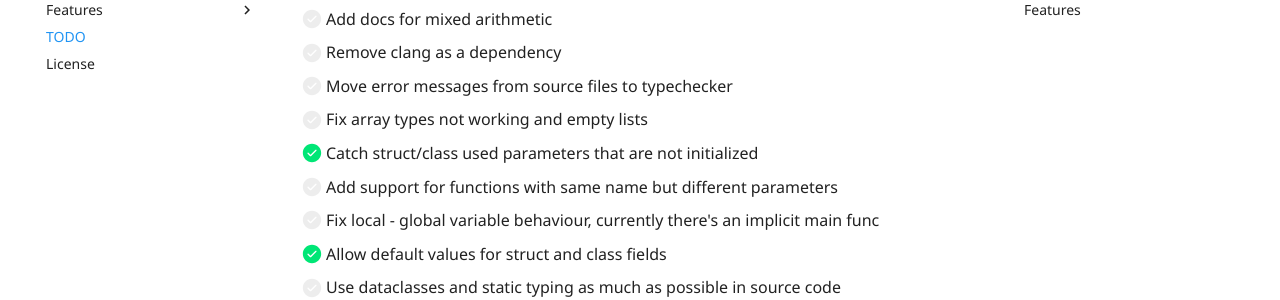
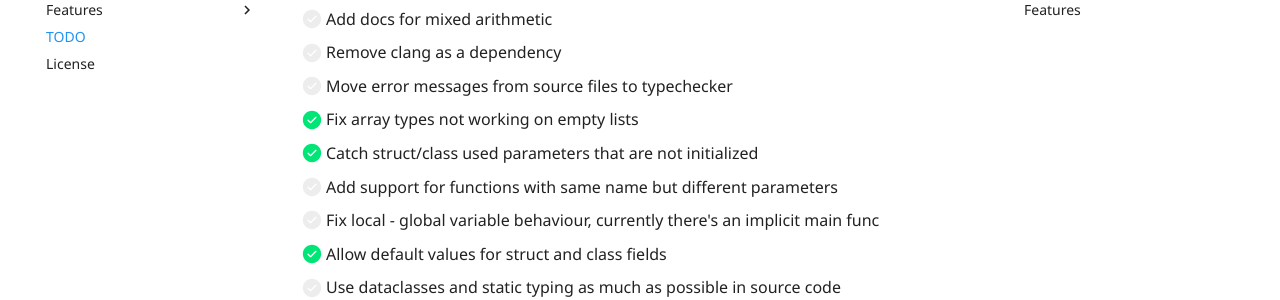
Before and after one commit to alinalihassan/pyLesma, an MkDocs documentation site: the page built from docs/TODO.md, in a window 1280 px wide and 900 px high, scrolled down 491 px. Shown: the part 152-452 px from the top of the window. Built offline with MkDocs 1.6.1 and Material for MkDocs 9.7.7, drawn with Linux system fonts in a browser that asks for light colours; comment, search, counter and statistics services are not loaded.

Commit message:
Updated TODO

```diff
--- a/docs/TODO.md
+++ b/docs/TODO.md
@@ -16,7 +16,7 @@
 - [ ] Add docs for mixed arithmetic
 - [ ] Remove clang as a dependency
 - [ ] Move error messages from source files to typechecker
-- [ ] Fix array types not working and empty lists
+- [x] Fix array types not working on empty lists
 - [x] Catch struct/class used parameters that are not initialized
 - [ ] Add support for functions with same name but different parameters
 - [ ] Fix local - global variable behaviour, currently there's an implicit main func
```
